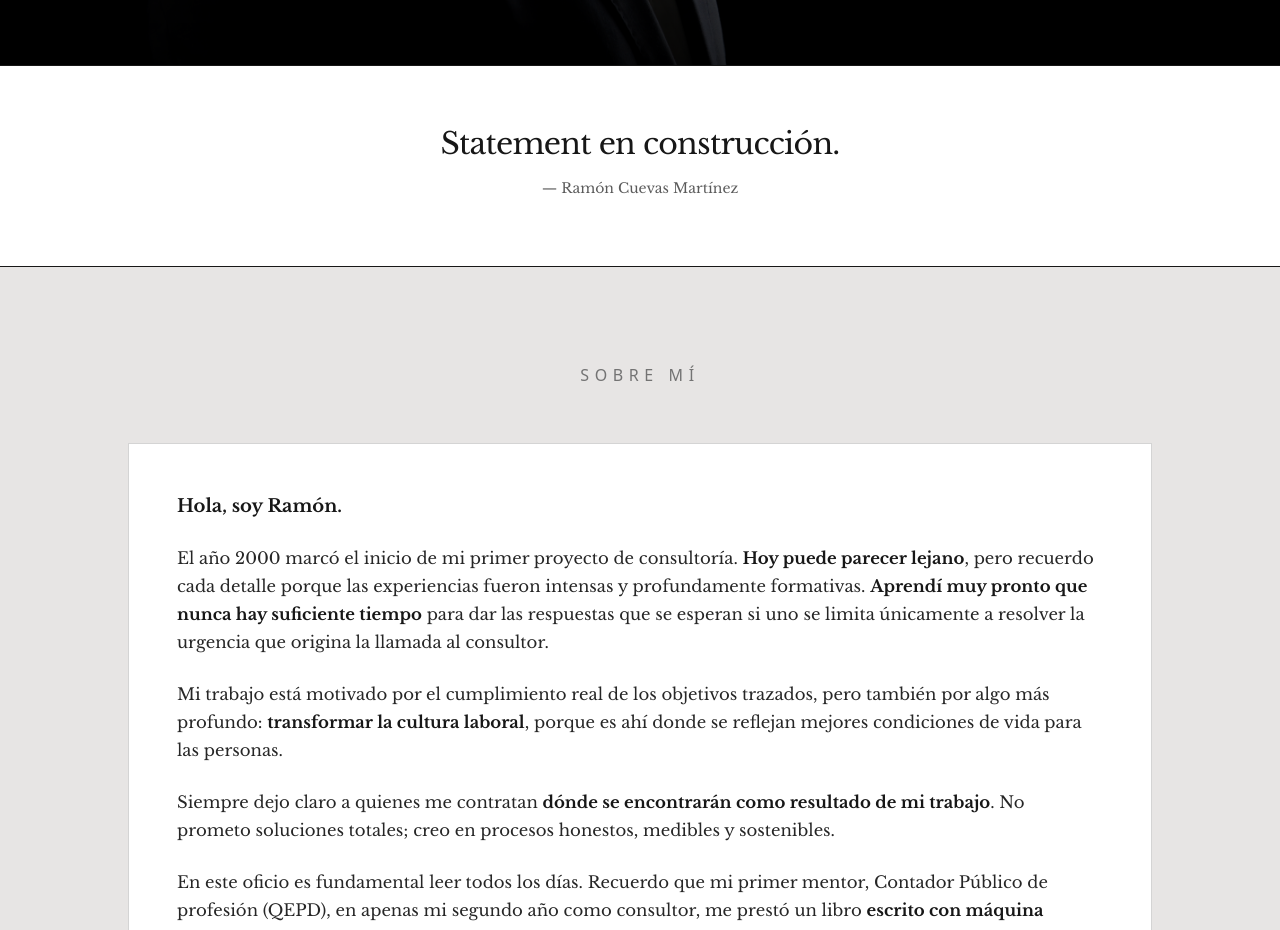
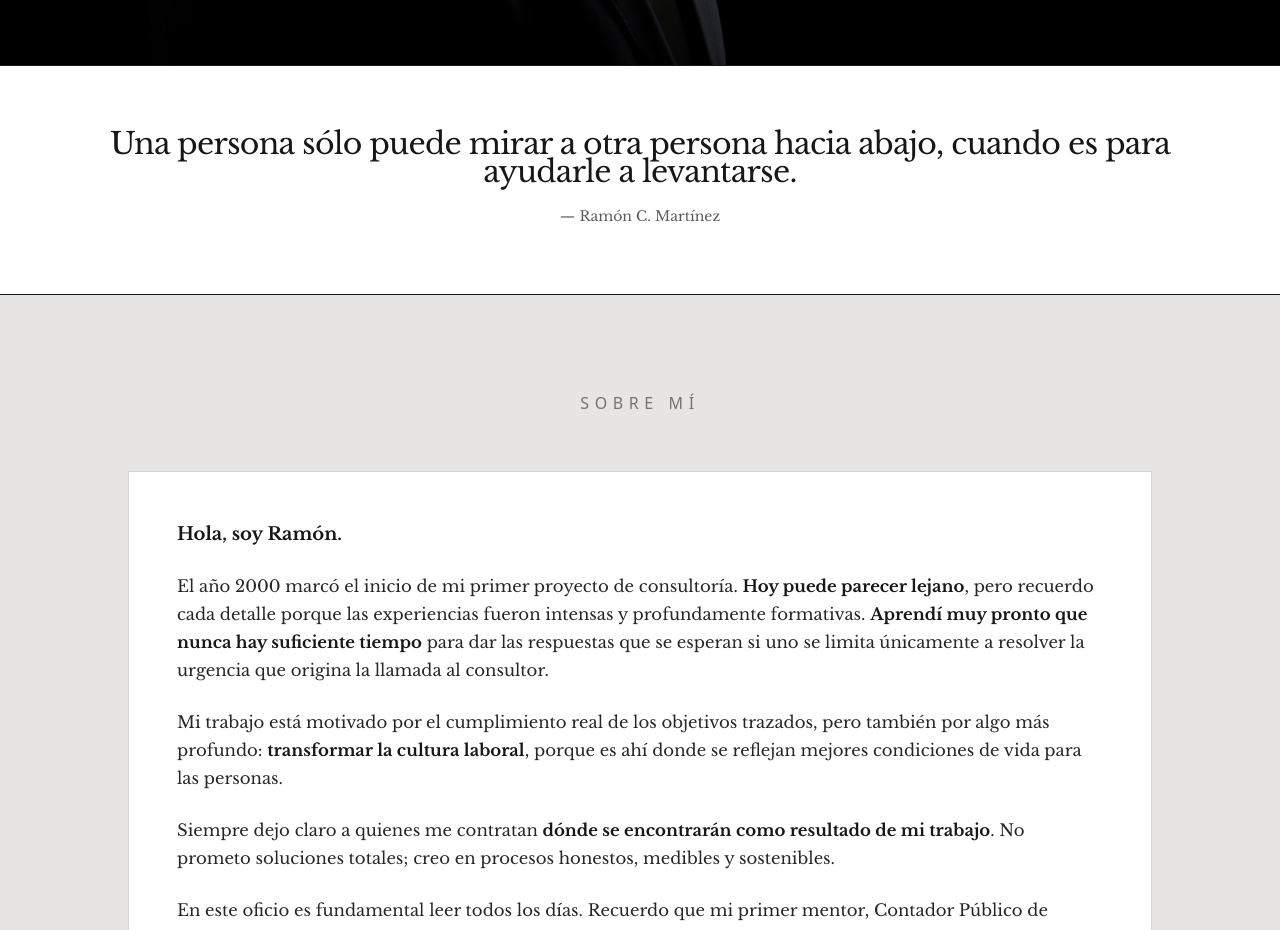
Before and after one commit to SolertiaMain/ramon-landing, a Next.js app: page / in a window 1280 px wide. Shown: the part 800-1730 px from the top of the page. Built offline with nearby package versions, Linux system fonts and the light colour scheme; a web font is replaced by a local one.

Commit message:
Stament changed

```diff
--- a/src/content/site.js
+++ b/src/content/site.js
@@ -11,8 +11,8 @@ export const site = {
     cta: { label: "Contacto", href: "#contacto" },
   },
   statement: {
-    text: "Statement en construcción.",
-    author: "— Ramón Cuevas Martínez",
+    text: "Una persona sólo puede mirar a otra persona hacia abajo, cuando es para ayudarle a levantarse.",
+    author: "— Ramón C. Martínez",
   },
   letter: {
     title: "Sobre mí",
```
Also changed, not shown: 1 other file (tests, documents, lock files or other folders).
